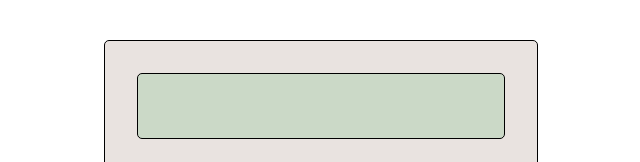
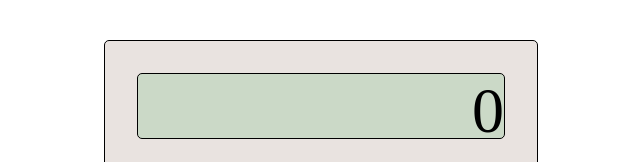
Before and after one commit to AriesJ12/calculator-odin, a plain HTML site: page index.html in a window 1280 px wide. Both pictures are taken after a click on the button "AC". Shown: the top 162 px of the page, 319-959 px from the left. Drawn offline with Linux system fonts and the light colour scheme.

Commit message:
added comments

```diff
--- a/index.html
+++ b/index.html
@@ -9,7 +9,7 @@
 </head>
 <body>
     <div class="container">
-        <p class = "display"></p>
+        <p class = "display">0</p>
 
 
         <button data-type = "remove" data-value = "clear" type="button">AC</button>
--- a/script.js
+++ b/script.js
@@ -1,21 +1,23 @@
+//makes the javascript uses strict rules;
 "use strict";
+
+//num1OrResult stores the first number at result
 let num1OrResult = 0;
+//stores the operator
 let globalOperator = "";
+//stores second number
 let num2OrRaw = 0;
 
-//events for numbers
+//events for numbers - selects all the buttons with number
 const btnNumbers = document.querySelectorAll("button[data-type='number']");
-
 btnNumbers.forEach((but) => but.addEventListener("click", numberUpdate));
 
 //events for operation
 const btnOperation = document.querySelectorAll("button[data-type='operation']");
-
 btnOperation.forEach((but) => but.addEventListener("click", operationUpdate));
 
 //events for removal
 const btnRemove = document.querySelectorAll("button[data-type='remove']");
-
 btnRemove.forEach((but) => but.addEventListener("click", removeUpdate));
 
 //event for change sign
@@ -50,22 +52,28 @@ let firstPair = true;
 
 //update the display
 function numberUpdate(event) {
+  //gets the value of the button
   const VALUE = event.target.dataset.value;
+  //gets the displayed number
   const DISPLAY = document.querySelector(".display");
 
   if (freshlyClick) {
+    //checks if the operator is clicked(replaces the value instead of concat)
     DISPLAY.textContent = VALUE;
     freshlyClick = false;
     return;
   }
   if(overflowCounter())
   {
+    //stops the calculator from overflowing
     return;
   }
-
+  //checks if the current number contains a decimal
   if (VALUE === "." && DISPLAY.textContent.includes(".")) {
+    //for adding decimals
     return;
   }
+  //concat the value to the text content
   DISPLAY.textContent = DISPLAY.textContent + VALUE;
 }
 
@@ -76,7 +84,11 @@ function operationUpdate(event) {
   const VALUE = event.target.dataset.value;
 
   num2OrRaw = +DISPLAY.textContent;
-
+  //1
+  //num2OrRaw = 1
+  //check if nagbigay na si user ng operator
+  //kung walang operator automatic Result = Raw
+  //kung meron gagawin ung operation Result = Result opertor Raw
   if (firstPair) {
     num1OrResult = num2OrRaw;
     firstPair = false;
@@ -88,11 +100,11 @@ function operationUpdate(event) {
   if (VALUE !== "=") {
     globalOperator = VALUE;
   }
-
+  //reset the raw variable atsaka display ung result
   num2OrRaw = 0;
   DISPLAY.textContent = num1OrResult;
 
-
+  //reset the firstpair after =
   if (VALUE === "=") {
     firstPair = true;
   }
@@ -103,7 +115,7 @@ function removeUpdate(event) {
   const DISPLAY = document.querySelector(".display");
   const VALUE = event.target.dataset.value;
   if (VALUE === "clear") {
-    DISPLAY.textContent = "";
+    DISPLAY.textContent = "0";
     num1OrResult = 0;
     globalOperator = "";
     num2OrRaw = 0;
```
Also changed, not shown: 1 other file.
